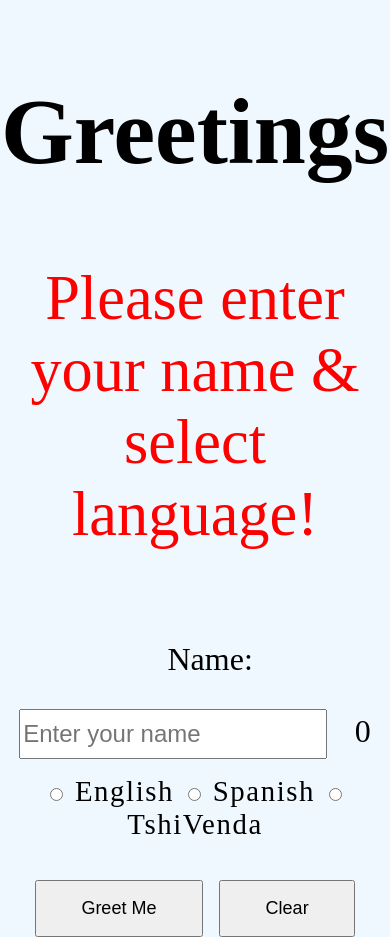
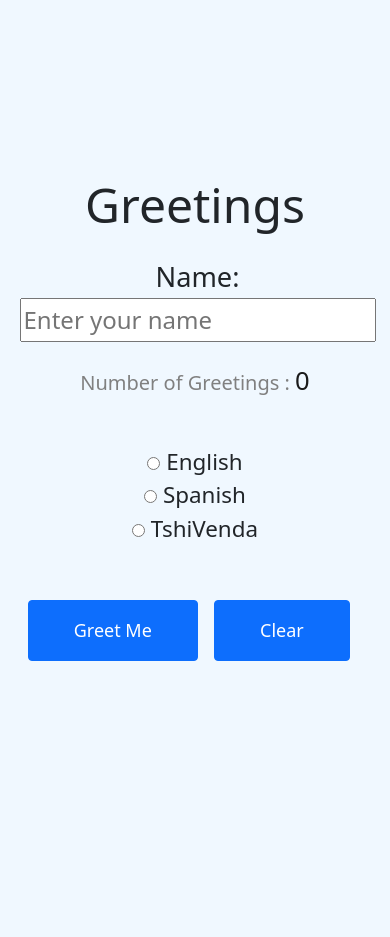
Before and after one commit to TendaniMamadi/Greetings_widget, a plain HTML site: page index.html in a window 390 px wide. Both pictures are taken after a click on the button "Greet Me". After the commit the page ends 844 px from the top, so only its background shows below. Drawn offline with nearby package versions, Linux system fonts and the light colour scheme.

Commit message:
test passed,factory function linked, widget styling

```diff
--- a/Greetings1_factory_Functions.js
+++ b/Greetings1_factory_Functions.js
@@ -1,22 +1,24 @@
 function Greetings(list) {
     var namesGreeted = list || [];
+    let clearMsg = "";
 
-    let regex = /^[A-Za-z\D\s]/g;
+
+    let regex = /^[a-zA-Z]+$/;
 
     function greetings1(name, language) {
 
         if (regex.test(name)) {
 
             if (greeted(name)) {
-                if (language == "Eng") {
+                if (language === "Eng") {
                     return "Hello!" + " " + name
                 }
 
-                if (language == "Esp") {
+                if (language === "Esp") {
                     return "Ola!" + " " + name
                 }
 
-                if (language == "Ven") {
+                if (language === "Ven") {
                     return "Ndaa!" + " " + name
                 }
             }
@@ -25,7 +27,7 @@ function Greetings(list) {
             }
         }
         else {
-            return "no characters allowed!"
+            return "no numbers & characters allowed!"
         }
 
     }
@@ -41,6 +43,7 @@ function Greetings(list) {
             return true
 
         }
+
     }
 
 
@@ -58,6 +61,7 @@ function Greetings(list) {
     function errorMessage(radioBtn, inputType) {
 
 
+
         if (!inputType && !radioBtn) {
 
             return "Please enter your name & select language!";
@@ -72,14 +76,14 @@ function Greetings(list) {
 
         else if (!inputType) {
 
-            if (radioBtn.value === "Eng") {
+            if (radioBtn === "Eng") {
                 return "Please enter your name!"
 
-            } else if (radioBtn.value === "Esp") {
+            } else if (radioBtn === "Esp") {
                 return "Introduzca su nombre!"
 
             } else if
-                (radioBtn.value === "Ven") {
+                (radioBtn === "Ven") {
                 return "Dzhenisani dzina!"
 
             }
@@ -89,6 +93,24 @@ function Greetings(list) {
 
     }
 
+    function clearButton(){
+        namesGreeted.length = 0
+    }
+
+    function getClearButton (){
+        return namesGreeted.length
+    }
+
+
+    function setClearMsg(){
+        clearMsg = "Successfully cleared!"
+    }
+
+    function getClearMsg(){
+        return clearMsg
+    }
+
+
 
 
     return {
@@ -97,6 +119,10 @@ function Greetings(list) {
         getArray,
         counter,
         errorMessage,
+        clearButton,
+        getClearButton,
+        setClearMsg,
+        getClearMsg
 
     }
 
--- a/greetingsDom.js
+++ b/greetingsDom.js
@@ -4,39 +4,44 @@ var paragraph = document.querySelector('.message');
 var greetBtn = document.querySelector(".greetings");
 var clearBtn = document.querySelector(".clearing");
 var greetedNames = JSON.parse(localStorage.getItem("nameList")) //retrieving names from server
+
 const greet = Greetings(greetedNames);
+
 
 
 span.innerHTML = greet.counter();//checking greeted names
 
 greetBtn.addEventListener('click', function () {
-    paragraph.classList.remove("orange")
     paragraph.classList.remove("red")
 
     var radioBtn = document.querySelector('input[name="Language"]:checked');
 
+    if(radioBtn){
+       var RadioButton_value = radioBtn.value
+    }
+
     if (inputType.value != "" && radioBtn) {
 
-        paragraph.innerHTML = greet.greetings1(inputType.value, radioBtn.value)
+        paragraph.innerHTML = greet.greetings1(inputType.value, RadioButton_value )
 
         setTimeout(() => {
             inputType.value = '';
             paragraph.innerHTML = ''
 
-        }, 3000)
+        }, 2500)
 
         localStorage.setItem("nameList", JSON.stringify(greet.getArray()))//this is to convert our array to string and storing data in our local storage
-        paragraph.classList.add("red")
+        paragraph.classList.add("orange")
         span.innerHTML = greet.counter();// memorises the name
 
 
     } else {
         paragraph.classList.add("red")
-        paragraph.innerHTML = greet.errorMessage(radioBtn, inputType.value);
+        paragraph.innerHTML = greet.errorMessage(RadioButton_value , inputType.value);
         setTimeout(() => {
             paragraph.innerHTML = ''
 
-        }, 5000)
+        }, 2000)
 
     }
 
@@ -46,15 +51,17 @@ greetBtn.addEventListener('click', function () {
 
 
 clearBtn.addEventListener('click', function () {
+
     localStorage.clear();
-    span.innerHTML = 0;
+    span.innerHTML = greet.getClearButton();
     setTimeout(() => {
         paragraph.innerHTML = ''
         location.reload()
 
-    }, 3000)
+    }, 2000)
     paragraph.classList.add("green")
-    paragraph.innerHTML = "successfully cleared!"
+    greet.setClearMsg();
+    paragraph.innerHTML = greet.getClearMsg();
 
 
 
--- a/index.html
+++ b/index.html
@@ -1,18 +1,23 @@
 <!DOCTYPE html>
 <html lang="en">
+
 <head>
     <meta charset="UTF-8">
     <meta http-equiv="X-UA-Compatible" content="IE=edge">
     <meta name="viewport" content="width=device-width, initial-scale=1.0">
     <title>Document</title>
+
+    <link href="https://cdn.jsdelivr.net/npm/bootstrap@5.2.3/dist/css/bootstrap.min.css" rel="stylesheet" integrity="sha384-rbsA2VBKQhggwzxH7pPCaAqO46MgnOM80zW1RWuH61DGLwZJEdK2Kadq2F9CUG65" crossorigin="anonymous">
     <link rel="stylesheet" href="style.css">
+
     <script src="Greetings1_factory_Functions.js"></script>
-    <script src="greetingsDom.js" defer = 'true'></script>
+    <script src="greetingsDom.js" defer='true'></script>
 
 
 </head>
+
 <body>
-
+    <div class="container-fluid">
         <section class="Top">
 
             <div class="heading">
@@ -29,32 +34,41 @@
         <section class="middle">
             <div class="functionality">
                 <form>
-                <label for="NAME" >Name:</label>
-                <input type="text" class="textBox" placeholder="Enter your name">
-                <span class="count">0</span>
+                    <label for="nameInput">Name:</label>
+                    <input id="nameInput" type="text" class="textBox" placeholder="Enter your name">
+
                     <br>
                 </form>
             </div>
 
-        <div class="check">
-            <input type="radio" name="Language"  value="Eng">
+             <h5 style="margin-top: 1.5rem;color: gray;" > Number of Greetings : <span style="color:rgb(26, 26, 26);font-size: 1.6rem;" class="count" >0</span>  </h5>
+
+            <div class="row check">
+                <div class="col-sm-4">
+                    <input type="radio" name="Language" value="Eng">
 
                     <label for="English">English</label>
-
-            <input type="radio" name="Language"  value="Esp">
+                </div>
+                <div class="col-sm-4">
+                    <input type="radio" name="Language" value="Esp">
 
                 <label for="Spanish">Spanish</label>
-
-            <input type="radio" name="Language"  value="Ven">
+                </div>
+                <div class="col-sm-4">
+                    <input type="radio" name="Language" value="Ven">
 
                 <label for="TshiVenda">TshiVenda</label>
+                </div>
+
 
             </div>
 
             <div class="btn">
 
-            <input type="button" value="Greet Me" class="greetings">
-            <input type="button" value="Clear" class="clearing">
+                <input type="button" value="Greet Me" class=" btn btn-primary btn-sm greetings">
+                &nbsp;&nbsp;
+                <input type="button" value="Clear" class=" btn btn-primary btn-sm clearing">
+                &nbsp;&nbsp;
 
 
             </div>
@@ -63,5 +77,12 @@
 
         </section>
 
+    </div>
+
+
+
+    <script src="https://cdn.jsdelivr.net/npm/bootstrap@5.2.3/dist/js/bootstrap.bundle.min.js" integrity="sha384-kenU1KFdBIe4zVF0s0G1M5b4hcpxyD9F7jL+jjXkk+Q2h455rYXK/7HAuoJl+0I4" crossorigin="anonymous"></script>
+
 </body>
+
 </html>
--- a/style.css
+++ b/style.css
@@ -1,23 +1,35 @@
 body {
     background-color: aliceblue;
-    margin: auto;
+    margin: 0;
+    padding: 0;
+}
+
+.container-fluid {
+    display: flex;
+    justify-content: center;
+    align-items: center;
+    height: 100vh;
+    flex-direction: column;
     text-align: center;
-    font-size: 3.9em;
 }
 
 h1 {
     text-align: center;
+    font-size: 3rem
 }
 
 .check {
 
-    padding: 1rem 2.8rem;
-    font-size: 1.8rem;
-    letter-spacing: .1rem
+    margin: 3rem 0rem 3rem 0rem;
+    font-size: 1.4rem;
+
+}
+.Error {
+    font-size: x-large;
 }
 
 
-.btn input{
+.btn input {
     padding: 1rem 2.8rem;
     font-size: large;
 
@@ -26,20 +38,16 @@ h1 {
 
 .functionality input {
 
-    width: 300px;
     height: 44px;
-    margin-right: 9px;
+    margin-left: 5px;
     display: inline-block;
-    min-width: 30px;
     font-size: x-large;
 }
 
 .functionality label {
     display: inline-block;
-    font-size: 2rem;
+    font-size: 1.7rem;
     margin-left: 5px;
-    width: 5%;
-    min-width: 60px;
 }
 
 .functionality span {
@@ -58,66 +66,5 @@ h1 {
 }
 
 .green {
-color: green;
+    color: green;
 }
-
-@media(max-width:1080px){
-    body {
-        background-color: aliceblue;
-        margin: auto;
-        text-align: center;
-        font-size: 3.9em;
-    }
-
-    h1 {
-        text-align: center;
-    }
-
-    .check {
-
-        padding: 1rem 2.8rem;
-        font-size: 1.8rem;
-        letter-spacing: .1rem
-    }
-
-
-    .btn input{
-        padding: 1rem 2.8rem;
-        font-size: large;
-
-    }
-
-
-    .functionality input {
-
-        width: 300px;
-        height: 44px;
-        margin-right: 9px;
-        display: inline-block;
-        min-width: 30px;
-        font-size: x-large;
-    }
-
-    .functionality label {
-        display: inline-block;
-        font-size: 2rem;
-        margin-left: 5px;
-        width: 5%;
-        min-width: 60px;
-    }
-
-    .functionality span {
-        display: inline-table;
-        font-size: 2rem;
-        margin-left: 3px;
-
-    }
-
-    .orange {
-        color: orange;
-    }
-
-    .red {
-        color: red;
-    }
-}
```
Also changed, not shown: test/greetings.test.js (+74 -7 lines). Lines whose indentation alone changed are shown as unchanged.
